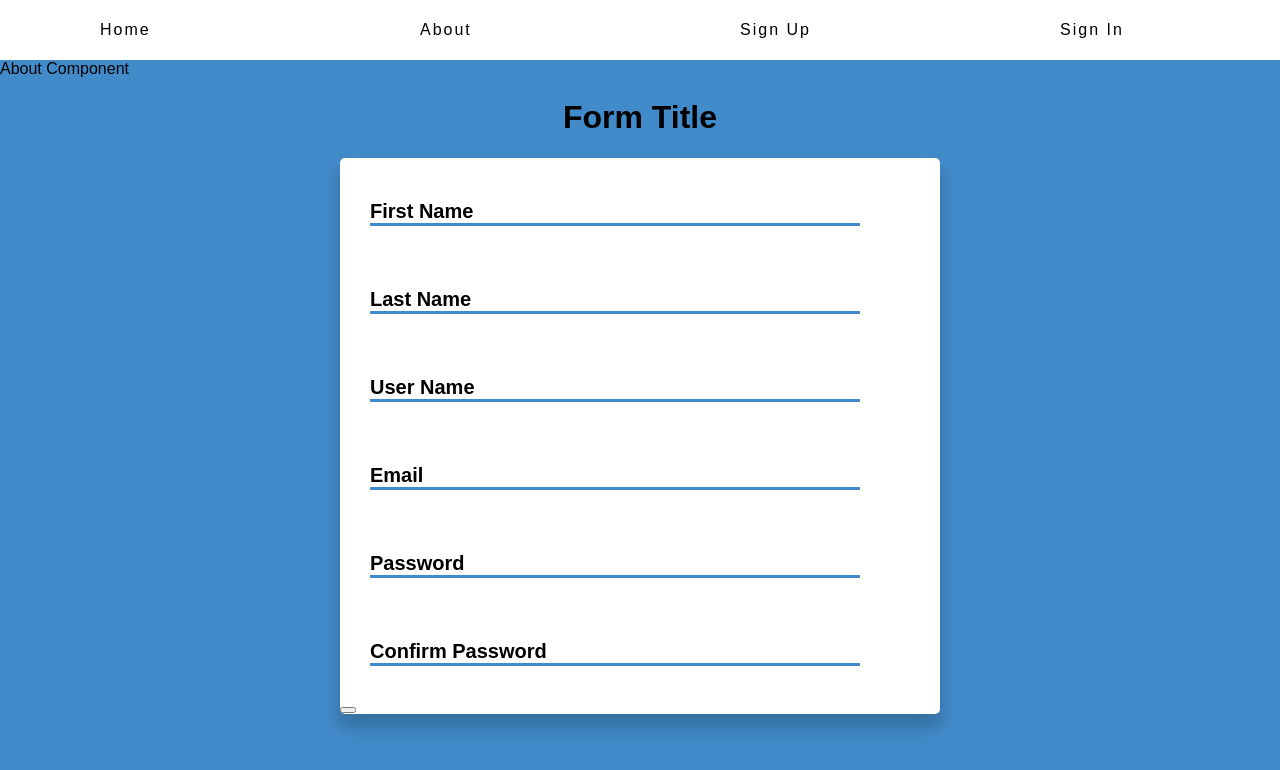
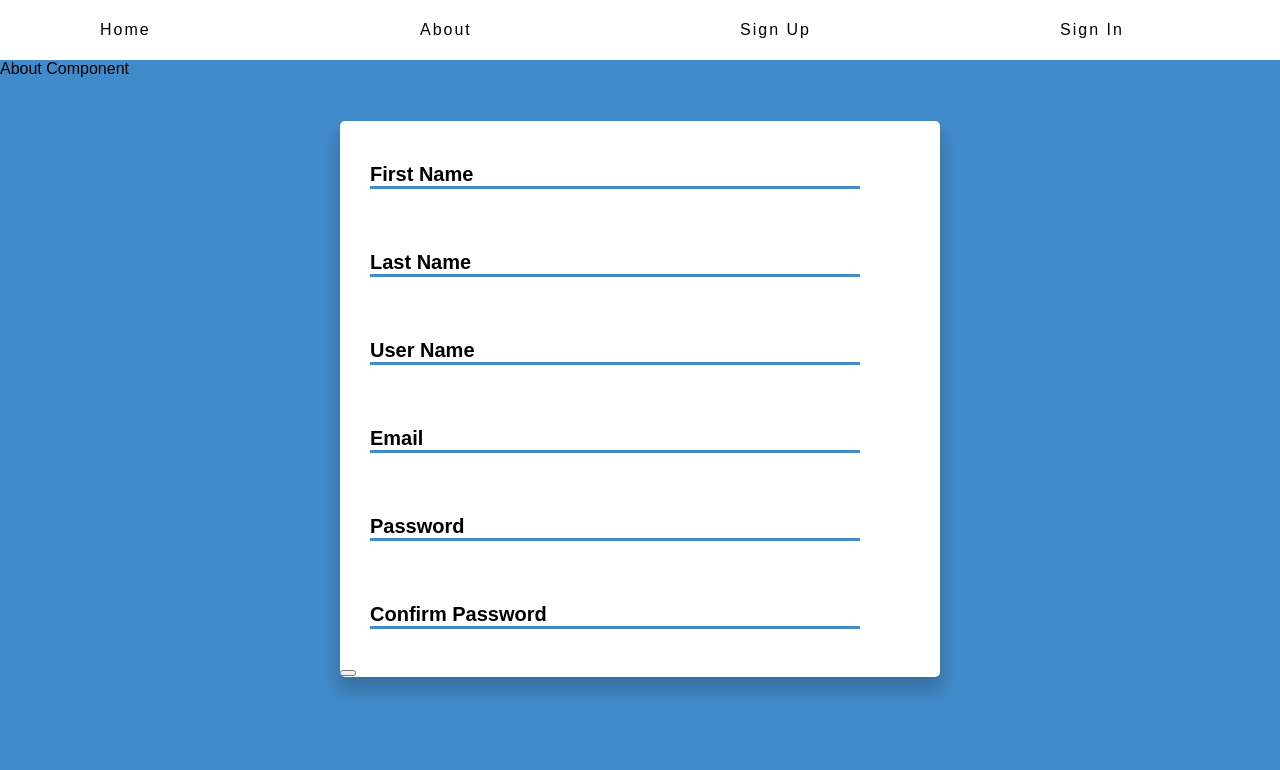
Before and after one commit to jidemobell/Bears-Team-03, a React app in the folder client/: page /about in a window 1280 px wide. Shown: the top 770 px of the page. Built offline with nearby package versions, Linux system fonts and the light colour scheme.

Commit message:
Added dynamic form title.

```diff
--- a/client/src/components/UI/Form/Form.js
+++ b/client/src/components/UI/Form/Form.js
@@ -23,7 +23,7 @@ const FormBuilder = props => {
 
     return (
       <div className={classes.Container}>
-        <h1>Form Title</h1>
+        <h1>{props.title}</h1>
 
         <Form onSubmit={handleSubmit} className={classes.Form}>
           {formField}
```
